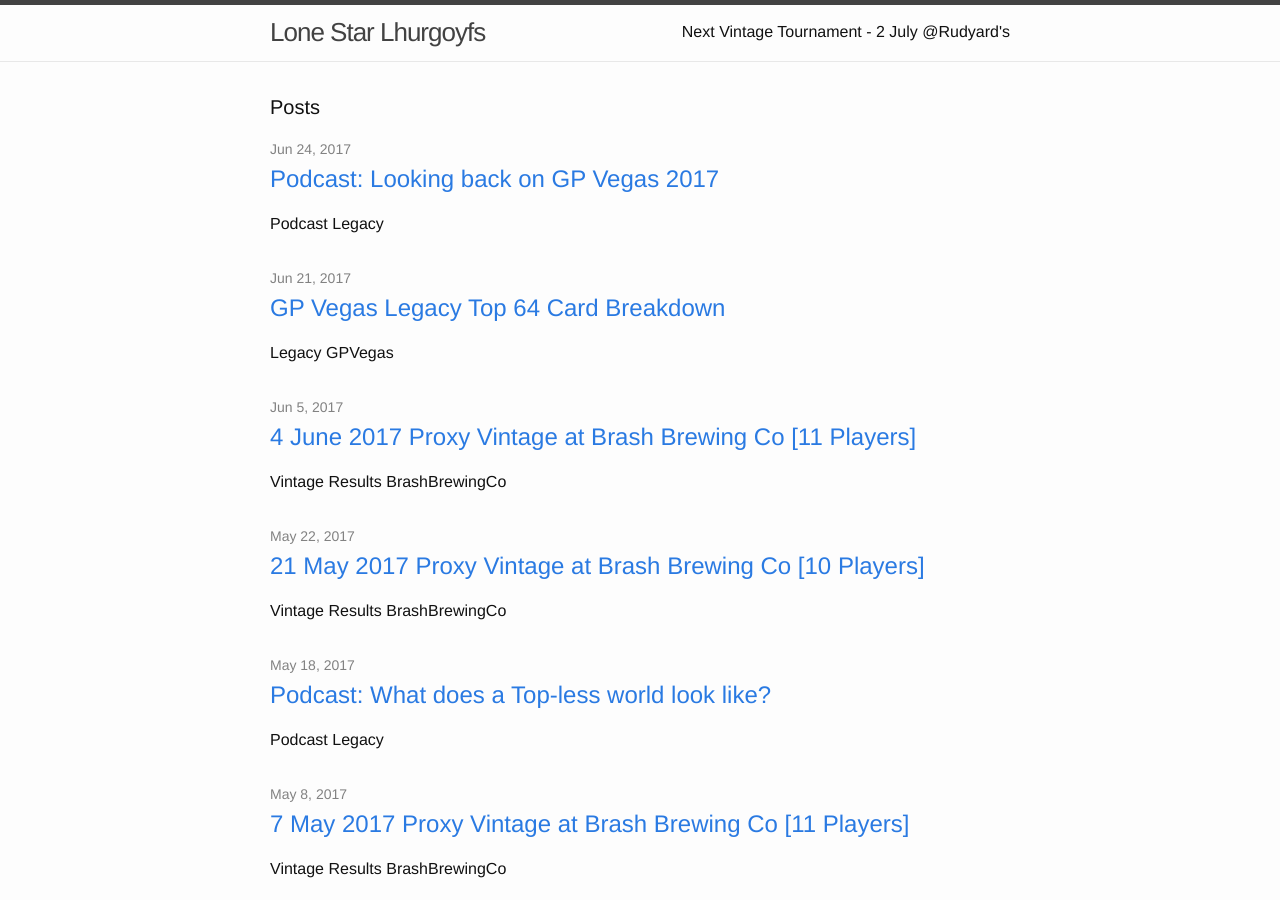
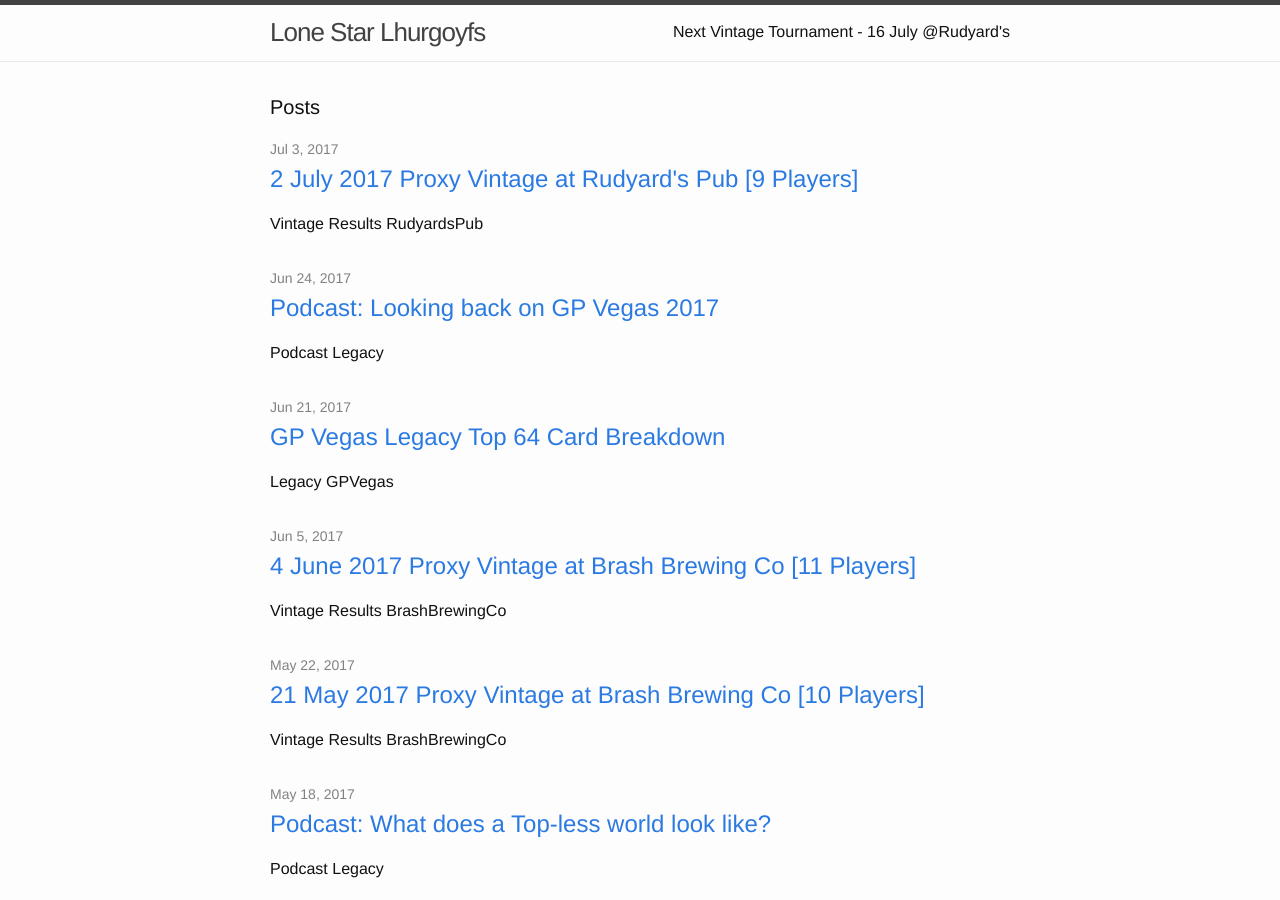
Before and after one commit to LoneStarLhurgoyfs/lonestarlhurgoyfs.github.io, a Jekyll site: the page built from index.md, in a window 1280 px wide and 900 px high. Built offline with Jekyll 4.4.1, drawn with Linux system fonts in a browser that asks for light colours; part of the change alters nothing that is shown.

Commit message:
2 July 2017 results

```diff
--- /dev/null
+++ b/_posts/2017-07-02-2-July-2017-Results.markdown
@@ -0,0 +1,61 @@
+---
+layout: post
+title:  "2 July 2017 Proxy Vintage at Rudyard's Pub [9 Players]"
+date:   2017-07-02 23:17:00 -0500
+categories: Vintage Results RudyardsPub
+---
+[Link to announcement post](http://themanadrain.com/topic/1301/7-2-17-houston-tx-100-proxy-at-rudyard-s-pub)
+
+[Discuss this post on The Mana Drain](http://themanadrain.com/topic/1316/2-july-2017-proxy-vintage-at-rudyard-s-pub-9-players)
+
+Final results:
+![](https://images.lonestarlhurgoyfs.com/2017-07-02/final_standings.jpg)
+
+[TCDecks Link](http://www.tcdecks.net/deck.php?id=23904)
+
+Placing / Name / Deck (Click for decklist scan)
+1. Tim Everett - [Merfolk](https://images.lonestarlhurgoyfs.com/2017-07-02/deck-1.jpg)
+2. Ben Kendrick - [Ballista Shops](https://images.lonestarlhurgoyfs.com/2017-07-02/deck-2.jpg)
+3. David London - [Hatebears](https://images.lonestarlhurgoyfs.com/2017-07-02/deck-3.jpg)
+4. Sam Craven - [4 Color Control](https://images.lonestarlhurgoyfs.com/2017-07-02/deck-4.jpg)
+5. Patrick Brennan- [Ballista Shops](https://images.lonestarlhurgoyfs.com/2017-07-02/deck-5.jpg)
+6. Will Miertschin - [Is it Welder?](https://images.lonestarlhurgoyfs.com/2017-07-02/deck-6.jpg)
+7. Fabius Watson - [Channel + Lich's Mirror](https://images.lonestarlhurgoyfs.com/2017-07-02/deck-7.jpg)
+8. Nick Patniyot - [Combo Shops](https://images.lonestarlhurgoyfs.com/2017-07-02/deck-8.jpg)
+9. Peter Matre - [Hatebears](https://images.lonestarlhurgoyfs.com/2017-07-02/deck-9.jpg)
+
+Pics:
+
+![](https://images.lonestarlhurgoyfs.com/2017-07-02/1.jpg)
+![](https://images.lonestarlhurgoyfs.com/2017-07-02/2.jpg)
+![](https://images.lonestarlhurgoyfs.com/2017-07-02/3.jpg)
+
+Yes, that's a Channel.
+![](https://images.lonestarlhurgoyfs.com/2017-07-02/4.jpg)
+![](https://images.lonestarlhurgoyfs.com/2017-07-02/5.jpg)
+![](https://images.lonestarlhurgoyfs.com/2017-07-02/6.jpg)
+
+
+What are these, Legacy decks!?
+![](https://images.lonestarlhurgoyfs.com/2017-07-02/7.jpg)
+
+David looks unamused at Fabius' turn one Emrakul off of Channel.
+![](https://images.lonestarlhurgoyfs.com/2017-07-02/8.jpg)
+
+When 4 Color Control controls super hard
+![](https://images.lonestarlhurgoyfs.com/2017-07-02/9.jpg)
+
+PORT-QUEUE-LISS
+![](https://images.lonestarlhurgoyfs.com/2017-07-02/10.jpg)
+
+Finals between Merfolk and Shops
+![](https://images.lonestarlhurgoyfs.com/2017-07-02/11.jpg)
+
+Today's prize wall
+![](https://images.lonestarlhurgoyfs.com/2017-07-02/12.jpg)
+
+Tim shows off his new swag, including the virgin season two 'Goyf playmat
+![](https://images.lonestarlhurgoyfs.com/2017-07-02/13.jpg)
+
+Me too, drunk dude
+![](https://images.lonestarlhurgoyfs.com/2017-07-02/14.jpg)
--- a/nextTournament.md
+++ b/nextTournament.md
@@ -1,10 +1,10 @@
 ---
 layout: page
-title: Next Vintage Tournament - 2 July @Rudyard's
+title: Next Vintage Tournament - 16 July @Rudyard's
 permalink: /nextVintageTournament/
 ---
 
-Date: July 2nd, 2017
+Date: July 16nd, 2017
 Location: [Rudyard's Pub](http://www.rudyardspub.com/wordpress/)  2010 Waugh Dr
 Houston, Texas, 77006 [[MAP]](https://goo.gl/maps/mBxMSRjrDAU2)
 Registration Time: 12:30 PM
```
